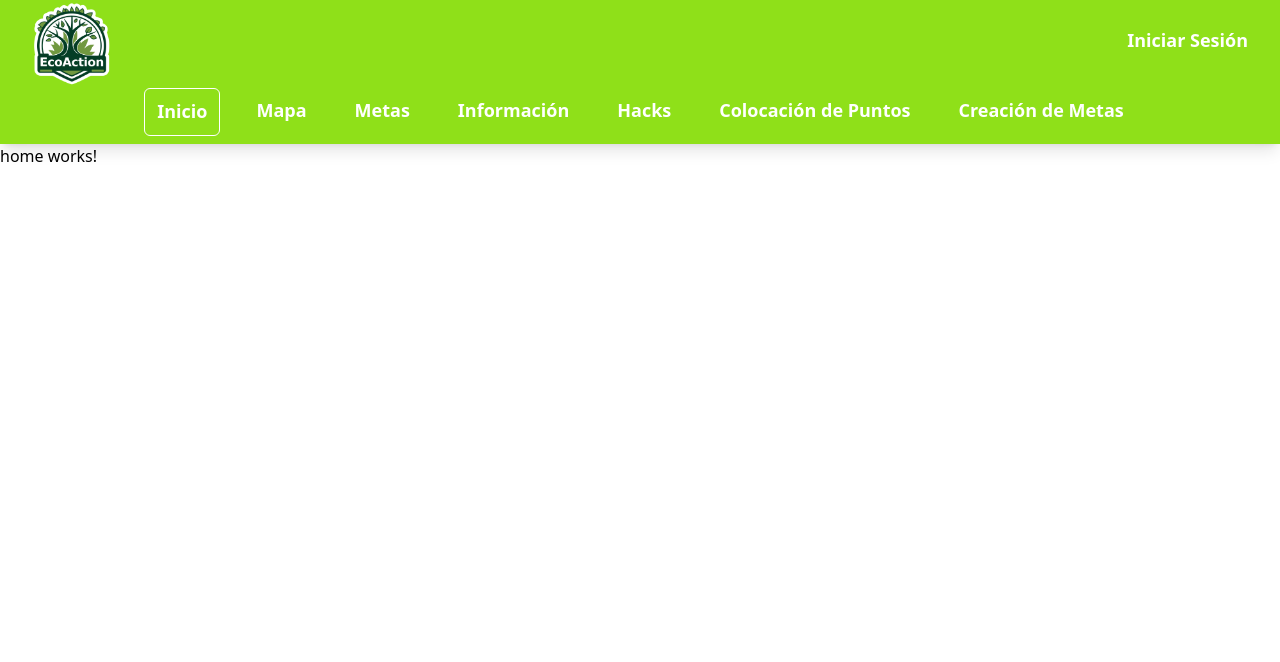
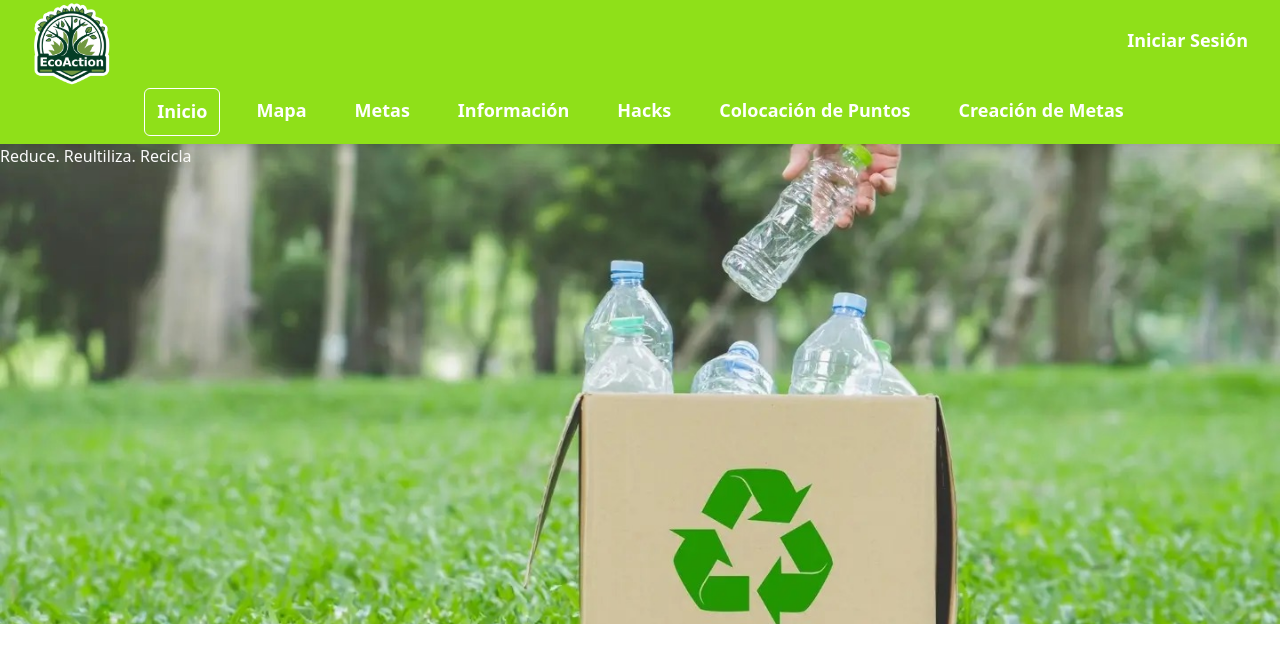
Before and after one commit to UzielLH/EcoAction, an Angular app: page /home in a window 1280 px wide. Shown: the top 662 px of the page. Built offline with nearby package versions, Linux system fonts and the light colour scheme.

Commit message:
feat: se agrego la carpeta para imagenes en assets

```diff
--- a/package.json
+++ b/package.json
@@ -19,6 +19,7 @@
     "@angular/platform-browser-dynamic": "^19.1.0",
     "@angular/router": "^19.1.0",
     "@tailwindcss/postcss": "^4.0.13",
+    "eco-action": "file:",
     "postcss": "^8.5.3",
     "rxjs": "~7.8.0",
     "sweetalert2": "^11.17.2",
--- a/src/app/pages/home/home.component.html
+++ b/src/app/pages/home/home.component.html
@@ -1 +1,3 @@
-<p>home works!</p>
+<div class="w-full h-120 bg-cover bg-center" style="background-image: url('assets/images/home/imagen1.jpeg');">
+    <h1 class="text-white ">Reduce. Reultiliza. Recicla</h1>
+</div>
```
Also changed, not shown: src/assets/images/home/imagen1.jpeg (added), 1 other file (tests, documents, lock files or other folders).
